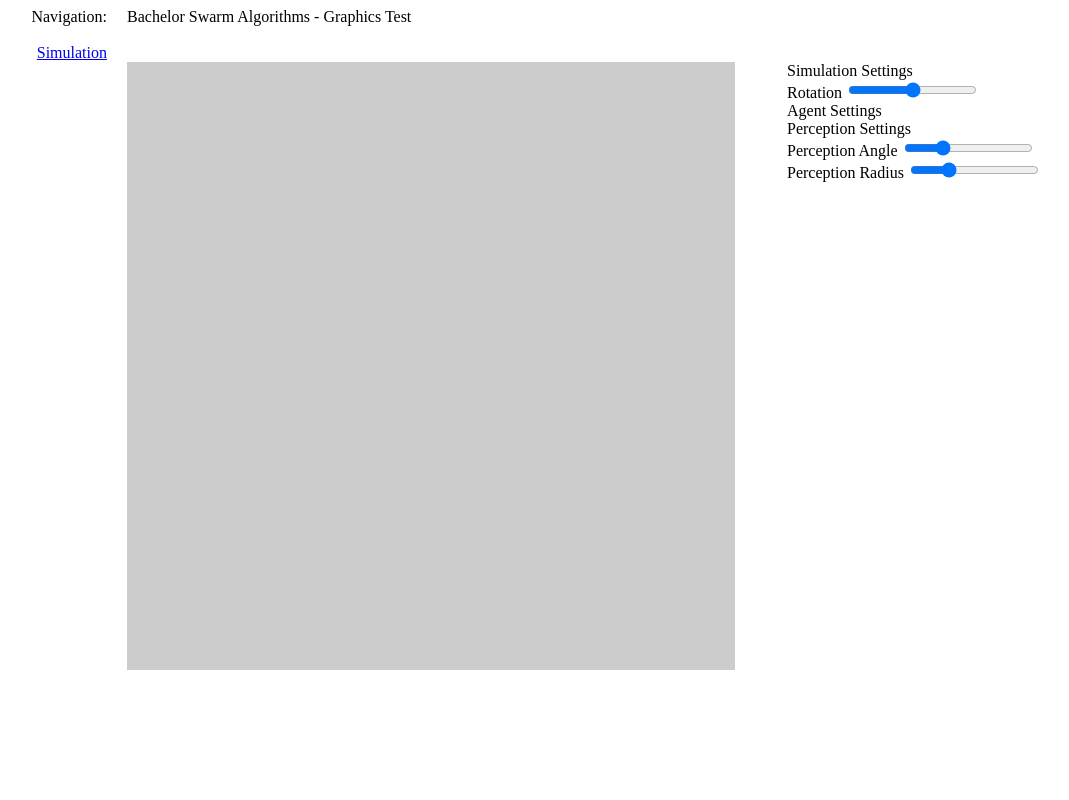
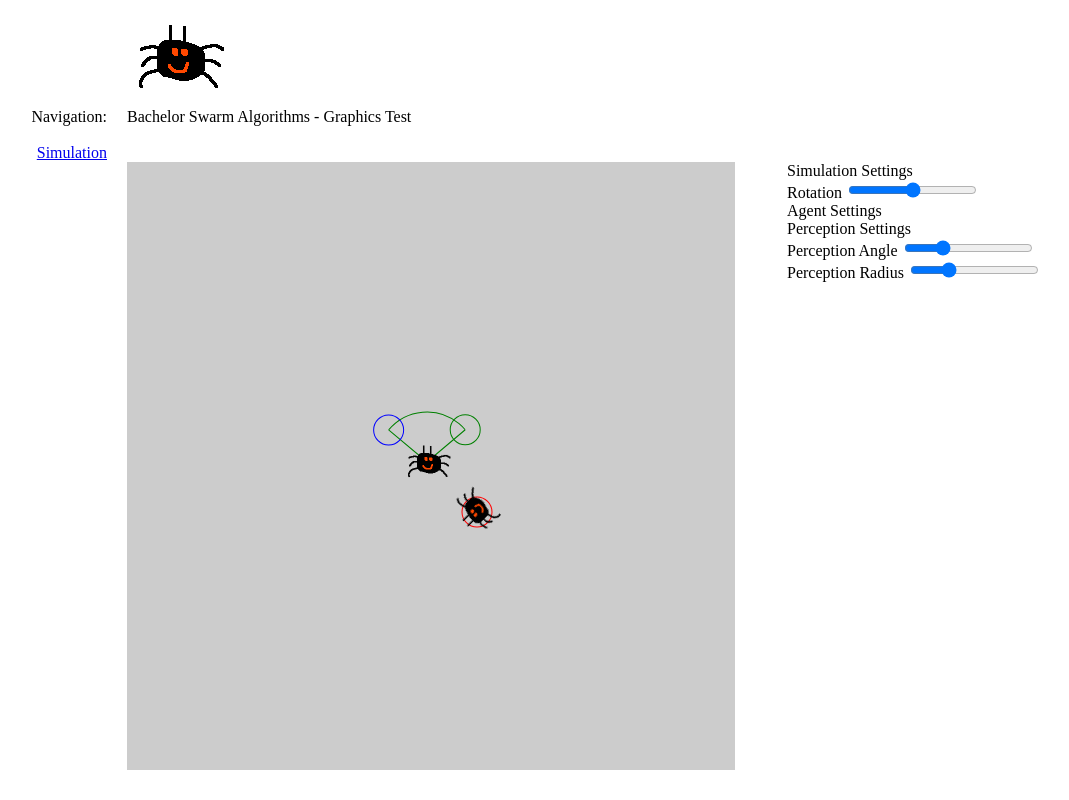
Before and after one commit to TheElk205/BachelorSwarmAlgorithms, a website built with Parcel: page src/testPages/graphicsTest.html in a window 1280 px wide. Shown: the whole page, without its empty margins (193-1262 px from the left). Built offline with nearby package versions, Linux system fonts and the light colour scheme.

Commit message:
Graphical debugging, somehow not working

```diff
--- a/src/js/agents/AbstractAgent.js
+++ b/src/js/agents/AbstractAgent.js
@@ -84,11 +84,11 @@ class AbstractAgent extends Drawable {
 
     addPerception = (key, perception) =>
     {
-        this.perceptions.set(key, perception)
+        return this.perceptions.set(key, perception)
     }
 
     getPerception = (key) => {
-        this.perceptions.get(key)
+        return this.perceptions.get(key)
     }
 }
 
--- a/src/js/engine/Drawable.js
+++ b/src/js/engine/Drawable.js
@@ -1,7 +1,7 @@
 import Simulation from "../Simulation";
 
 class Drawable {
-    constructor(assetPath, simulationSettings = Simulation()) {
+    constructor(assetPath, parent = null, simulationSettings = Simulation()) {
 
         if (assetPath != null)
         {
@@ -20,6 +20,7 @@ class Drawable {
 
 
         this.simulationSettings = simulationSettings
+        this.parent = parent
     }
 
     // no need to use save and restore between calls as it sets the transform rather
--- a/src/js/engine/Perception.js
+++ b/src/js/engine/Perception.js
@@ -14,21 +14,53 @@ class Perception extends Drawable
 
     checkIfPointWithinPerception = (x, y) => {
         const agentState = this.agent.getState()
+
         const between = [
-            agentState.position[0] - x,
-            agentState.position[1] - y
+            x - agentState.position[0],
+            y - agentState.position[1]
         ]
 
-        const length = MathUtils.calculateMagnitude(between)
+        const betweenRotated = MathUtils.rotateVector(between, -this.agent.getState().rotation)
+        const gameContext = this.simulationSettings.gameContext
 
-        // Need to check triangle here as well
-        if (length < this.perception.radius)
-        {
-            // console.log(`found friend at: ${x}/${y}`)
-            return true
-        }
+        this.simulationSettings.gameContext.setTransform(1, 0, 0, 1, agentState.position[0], agentState.position[1]); // sets scale and origin
+        this.simulationSettings.gameContext.rotate(
+            MathUtils.deg2rad(this.agent.getState().rotation)
+        );
 
-        return false
+        const startVector = MathUtils.getPointOnArc(
+            0,
+            0,
+            this.perception.radius,
+            MathUtils.deg2rad(this.perceptionOffset + this.perception.startAngle));
+
+        const endVector = MathUtils.getPointOnArc(
+            0,
+            0,
+            this.perception.radius,
+            MathUtils.deg2rad(this.perceptionOffset + this.perception.endAngle));
+
+        gameContext.beginPath();
+        gameContext.strokeStyle = "red";
+        gameContext.arc(betweenRotated[0], betweenRotated[1], 15, 0, 2 * Math.PI);
+        gameContext.stroke();
+
+        gameContext.beginPath();
+        gameContext.strokeStyle = "blue";
+        gameContext.arc(startVector[0], startVector[1], 15, 0, 2 * Math.PI);
+        gameContext.stroke();
+
+        gameContext.beginPath();
+        gameContext.strokeStyle = "green";
+        gameContext.arc(endVector[0], endVector[1], 15, 0, 2 * Math.PI);
+        gameContext.stroke();
+
+        // gameContext.beginPath();
+        // gameContext.strokeStyle = "green";
+        // gameContext.arc(between[0], between[1], 15, 0, 2 * Math.PI);
+        // gameContext.stroke();
+
+        return MathUtils.isPointInArc(this.perception, this.perceptionOffset, betweenRotated)
     }
 
     calculatePerception = (perception, perceptionOffset = 0) =>
@@ -74,6 +106,15 @@ class Perception extends Drawable
             arcEndPoint[0],
             arcEndPoint[1]
         )
+
+        const startArcVector = [
+            arcStartPoint[0] - position[0],
+            arcStartPoint[1] - position[1]
+        ]
+        const endArcVector = [
+            arcEndPoint[0] - position[0],
+            arcEndPoint[1] - position[1]
+        ]
     }
 
     draw = () =>
--- a/src/js/graphicsTest.js
+++ b/src/js/graphicsTest.js
@@ -2,6 +2,7 @@
 
 import Simulation from "./Simulation";
 import GraphicsTestAgent from "./agents/GraphicsTestAgent";
+import NumberSlider from "./uiUtils/NumberSlider";
 
 const simulation = Simulation()
 
@@ -13,32 +14,44 @@ const testAgent = new GraphicsTestAgent(
     }
 )
 
-const speedSlider = document.getElementById('rotationSelector')
-speedSlider.oninput = (input) => {
-    console.log("Rotation: ", input.target.value)
-    testAgent.setPartialState("rotation", parseFloat(input.target.value))
-}
+const perceptionTestAgent = new GraphicsTestAgent(
+    simulation,
+    {
+        position: [350, 350],
+        velocity: [0, 0],
+        perception: {
+            radius: 0
+        }
+    }
+)
 
-const perceptionAngleSlider = document.getElementById('perceptionAngleSelector')
-perceptionAngleSlider.oninput = (input) => {
-    console.log("Perception angle: ", input.target.value)
+const speedSlider = NumberSlider('rotationSelector', (value) => {
+    console.log("Rotation: ", value)
+    testAgent.setPartialState("rotation", value)
+});
+
+const perceptionAngleSlider = NumberSlider('perceptionAngleSelector',  (value) => {
+    console.log("Perception angle: ", value)
     testAgent.setPerception({
-        startAngle: -parseFloat(input.target.value),
-        endAngle: parseFloat(input.target.value)
+        startAngle: -value,
+        endAngle: value
     })
-}
+});
 
-const perceptionRadiusSlider = document.getElementById('perceptionRadiusSelector')
-perceptionRadiusSlider.oninput = (input) => {
-    console.log("Perception Radius: ", input.target.value)
+const perceptionRadiusSlider = NumberSlider('perceptionRadiusSelector', (value) => {
+    console.log("Perception Radius: ", value)
     testAgent.setPerception({
-        radius: parseFloat(input.target.value)
+        radius: value
     })
-}
+});
 
 // Init setup
-testAgent.setPartialState("rotation", speedSlider.value)
-
+testAgent.setPartialState("rotation", speedSlider.getValue())
+testAgent.setPerception({
+    radius: perceptionRadiusSlider.getValue(),
+    startAngle: -perceptionAngleSlider.getValue(),
+    endAngle: perceptionAngleSlider.getValue()
+})
 // Game Logic
 const startedAt = performance.now()
 let lastFrame = startedAt
@@ -51,9 +64,15 @@ const drawEverything = () =>
 
     // if (simulation.gameSettings.debugEnabled) {
     testAgent.drawDebug()
+    perceptionTestAgent.drawDebug()
     // }
+    testAgent.getPerception("default").checkIfPointWithinPerception(
+        perceptionTestAgent.getState().position[0],
+        perceptionTestAgent.getState().position[1])
     testAgent.update(performance.now() - lastFrame)
+    perceptionTestAgent.update(performance.now() - lastFrame)
     testAgent.draw()
+    perceptionTestAgent.draw()
 
     // Testing
     // simulation.gameContext.rect(300, 320, 1, 1);
--- a/src/js/simulations/boids.js
+++ b/src/js/simulations/boids.js
@@ -12,7 +12,7 @@ const fpsLabel = document.getElementById('fpsView')
 const speedSlider = NumberSlider('speedSelector', (value) => {
   console.log(value)
   agents.forEach(agent => {
-    agent.setSpeed(parseFloat(value))
+    agent.setSpeed(value)
   })
 });
 
--- a/src/js/utils/MathHelpers.js
+++ b/src/js/utils/MathHelpers.js
@@ -9,6 +9,49 @@ export class MathUtils {
 
     static getPointOnArc(cx,cy,radius,angle_rad){
         return [cx+Math.cos(angle_rad)*radius,cy+Math.sin(angle_rad)*radius];
+    }
+
+    static rotateVector(vector, angleDegree)
+    {
+        const angleRad = this.deg2rad(angleDegree)
+        return [
+            Math.cos(angleRad) * vector[0] - Math.sin(angleRad) * vector[1],
+            Math.sin(angleRad) * vector[0] + Math.cos(angleRad) * vector[1],
+        ]
+
+    }
+
+    // All points have to be relative to 0
+    static isPointInArc(perception, perceptionOffset, toCheckPoint) {
+        if (perception.endAngle > 90)
+        {
+            console.log(`angle of ${perception.startAngle} not supported yet`)
+            return false;
+        }
+
+        const startVector = MathUtils.getPointOnArc(
+            0,
+            0,
+            perception.radius,
+            MathUtils.deg2rad(perceptionOffset + perception.startAngle));
+
+        const endVector = MathUtils.getPointOnArc(
+            0,
+            0,
+            perception.radius,
+            MathUtils.deg2rad(perceptionOffset + perception.endAngle));
+        console.log(`ToCheck: ${toCheckPoint}, StartVector: ${startVector}, EndVector: ${endVector}`)
+
+        const isClockwise = this.areVectorsClockwise(startVector, toCheckPoint);
+        const isCounterclockwise = !this.areVectorsClockwise(endVector, toCheckPoint);
+        const isInRadius = this.calculateMagnitude(toCheckPoint) <= perception.radius;
+
+        console.log(`clockwise: ${isClockwise}, counterClockwise: ${isCounterclockwise} in Radius: ${isInRadius}`)
+        console.log(`Is in: ${isClockwise && isCounterclockwise && isInRadius}`)
+    }
+
+    static areVectorsClockwise(v1, v2)  {
+        return -v1[0]*v2[1] + v1[0]*v2[0] > 0;
     }
 
     static uuidv4() {
--- a/src/testPages/graphicsTest.html
+++ b/src/testPages/graphicsTest.html
@@ -7,6 +7,7 @@
 </head>
 <body>
     <main class="wrapper">
+        <img id="agentImage" src="../img/Agent/Agent.png">
         <div class="navigation">
             <div>Navigation:</div> <br />
             <a href="../index.html">Simulation</a>
```
